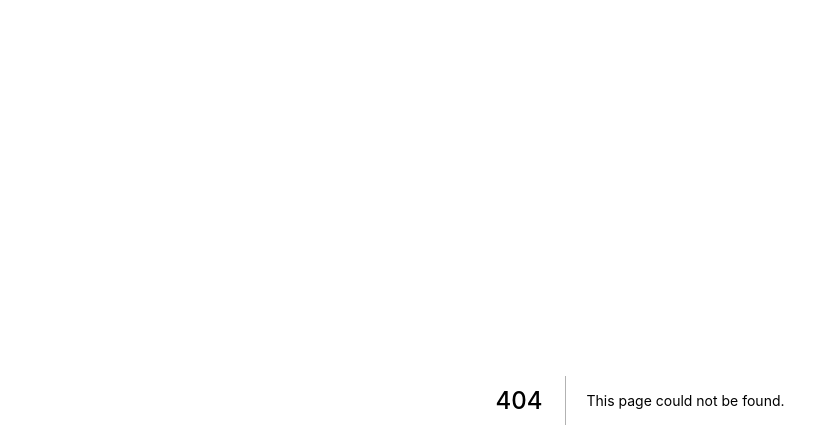
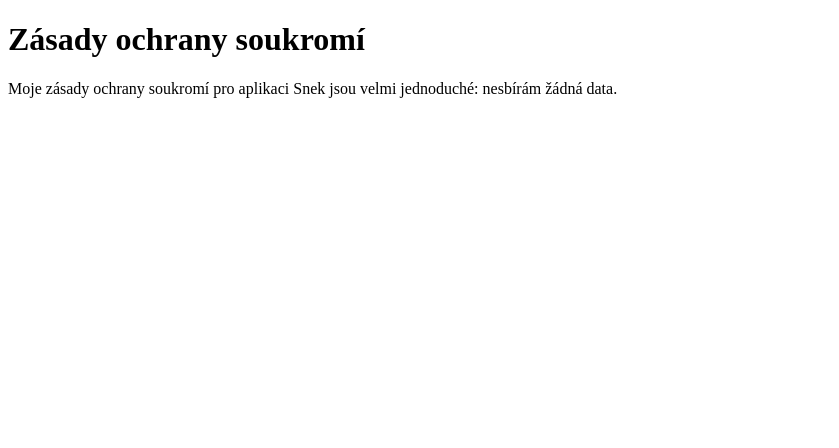
Before and after one commit to CodeWitchBella/codewitchbella.com-old, a Next.js app: page /soukromi in a window 1280 px wide. Before the commit this address had no page. Shown: the top 448 px of the page, without its empty margins (0-839 px from the left). Built offline with nearby package versions, Linux system fonts and the light colour scheme.

Commit message:
/soukromi

```diff
--- /dev/null
+++ b/pages/soukromi.tsx
@@ -0,0 +1,15 @@
+import { Technical } from '../components/technical'
+import type { PropsWithChildren } from 'react'
+
+export default function Index() {
+  return (
+    <>
+      <style jsx>{``}</style>
+      <h1>Zásady ochrany soukromí</h1>
+      <p>
+        Moje zásady ochrany soukromí pro aplikaci Snek jsou velmi jednoduché:
+        nesbírám žádná data.
+      </p>
+    </>
+  )
+}
```
